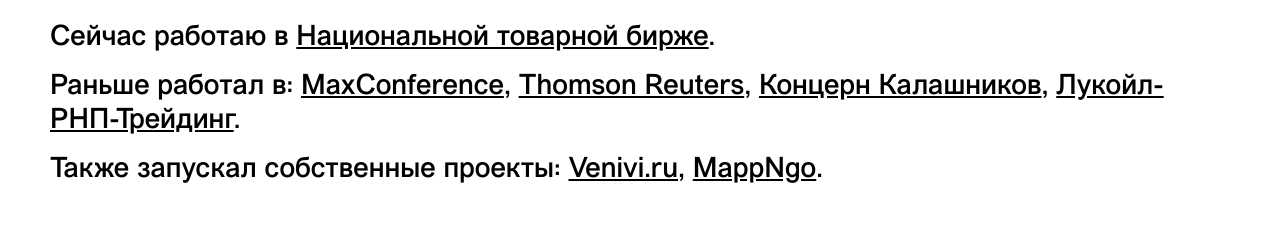
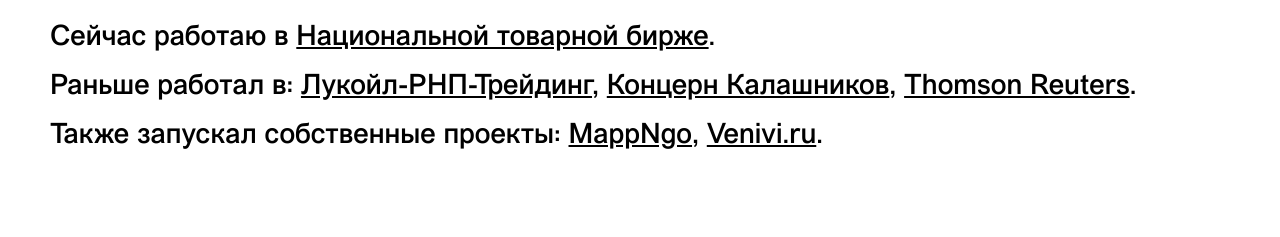
Before and after one commit to gitsvitya/svitya-personal, a React (Create React App) app: page / in a window 1280 px wide. Shown: the part 465-702 px from the top of the page. Built offline with nearby package versions, Linux system fonts and the light colour scheme.

Commit message:
Fixed: changed photo, deleted maxconf experience, changed project/job order

```diff
--- a/src/components/Projects/Projects.js
+++ b/src/components/Projects/Projects.js
@@ -14,16 +14,12 @@
         </p>
         <p className={styles.text}>
           {props.text.projectBlockUsedToWorkText}
-          <a className={styles.link} href="https://maxconf.ru/" target="_blank">
-            {props.text.projectBlockUsedToWorkTextMC}
-          </a>
-          ,{" "}
           <a
             className={styles.link}
-            href="https://www.thomsonreuters.com/"
+            href="https://trading.lukoil.ru/"
             target="_blank"
           >
-            {props.text.projectBlockUsedToWorkTextTR}
+            {props.text.projectBlockUsedToWorkTextLRNPT}
           </a>
           ,{" "}
           <a
@@ -36,25 +32,25 @@
           ,{" "}
           <a
             className={styles.link}
-            href="https://trading.lukoil.ru/"
+            href="https://www.thomsonreuters.com/"
             target="_blank"
           >
-            {props.text.projectBlockUsedToWorkTextLRNPT}
+            {props.text.projectBlockUsedToWorkTextTR}
           </a>
           .
         </p>
         <p className={styles.text}>
           {props.text.projectBlockFoundedText}
-          <a className={styles.link} href="https://venivi.ru/" target="_blank">
-            {props.text.projectBlockFoundedTextVenivi}
-          </a>
-          ,{" "}
           <a
             className={styles.link}
             href="https://www.mappngo.com/"
             target="_blank"
           >
             {props.text.projectBlockFoundedTextMappNgo}
+          </a>
+          ,{" "}
+          <a className={styles.link} href="https://venivi.ru/" target="_blank">
+            {props.text.projectBlockFoundedTextVenivi}
           </a>
           .
         </p>
```
Also changed, not shown: 1 other file (tests, documents, lock files or other folders).
